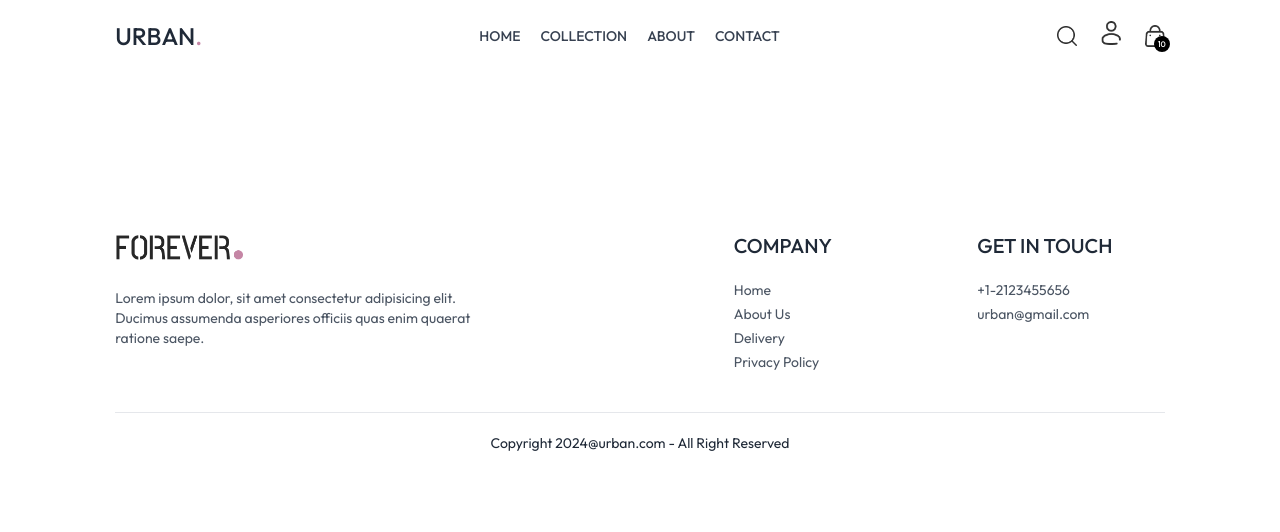
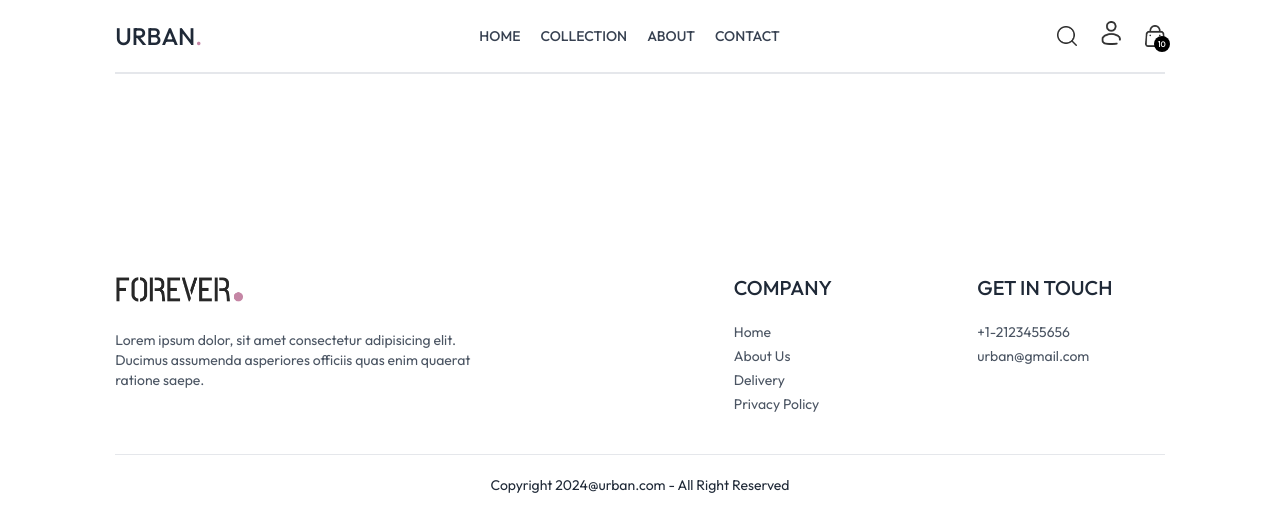
Before and after one commit to ashrafultusar/urban-frontend, a React (Vite) app in the folder urban-frontend/: page /product/aaaaa in a window 1280 px wide. Both pictures are taken after a click on the picture 1066 px from the left and 36 px from the top of the page. Shown: the top 532 px of the page. Built offline with nearby package versions, Linux system fonts and the light colour scheme.

Commit message:
added update

```diff
--- a/urban-frontend/src/pages/Product.jsx
+++ b/urban-frontend/src/pages/Product.jsx
@@ -6,13 +6,13 @@ const Product = () => {
   const { productId } = useParams();
   const { products } = useContext(ShopContext);
   const [productData, setProductData] = useState(false);
-const [image,setImage]=useState('')
+  const [image, setImage] = useState("");
 
   const fetchProductData = async () => {
     products.map((item) => {
       if (item._id === productId) {
-          setProductData(item);
-          setImage(item.image[0])
+        setProductData(item);
+        setImage(item.image[0]);
         return null;
       }
     });
@@ -22,11 +22,20 @@ const [image,setImage]=useState('')
     fetchProductData();
   }, [productId, products]);
 
-    return productData? (
-        <div>
+  return productData ? (
+      <div className="border-t-2 pt-10 transition-opacity ease-in duration-500 opacity-100">
+          <div className="flex gap-12 sm:gap-12 flex-col sm:flex-row">
+              {/* product image */}
+              <div className="flex-1 flex flex-col-reverse gap-3 sm:flex-row">
+                  <div className="flex sm:flex-col overflow-x-auto sm:overflow-y-scroll justify-between sm:justify-normal sm:w-[18.7%] w-full">
 
+                  </div>
+</div>
+          </div>
     </div>
-    ) : <div className="opacity-0"></div>
+  ) : (
+    <div className="opacity-0"></div>
+  );
 };
 
 export default Product;
```
